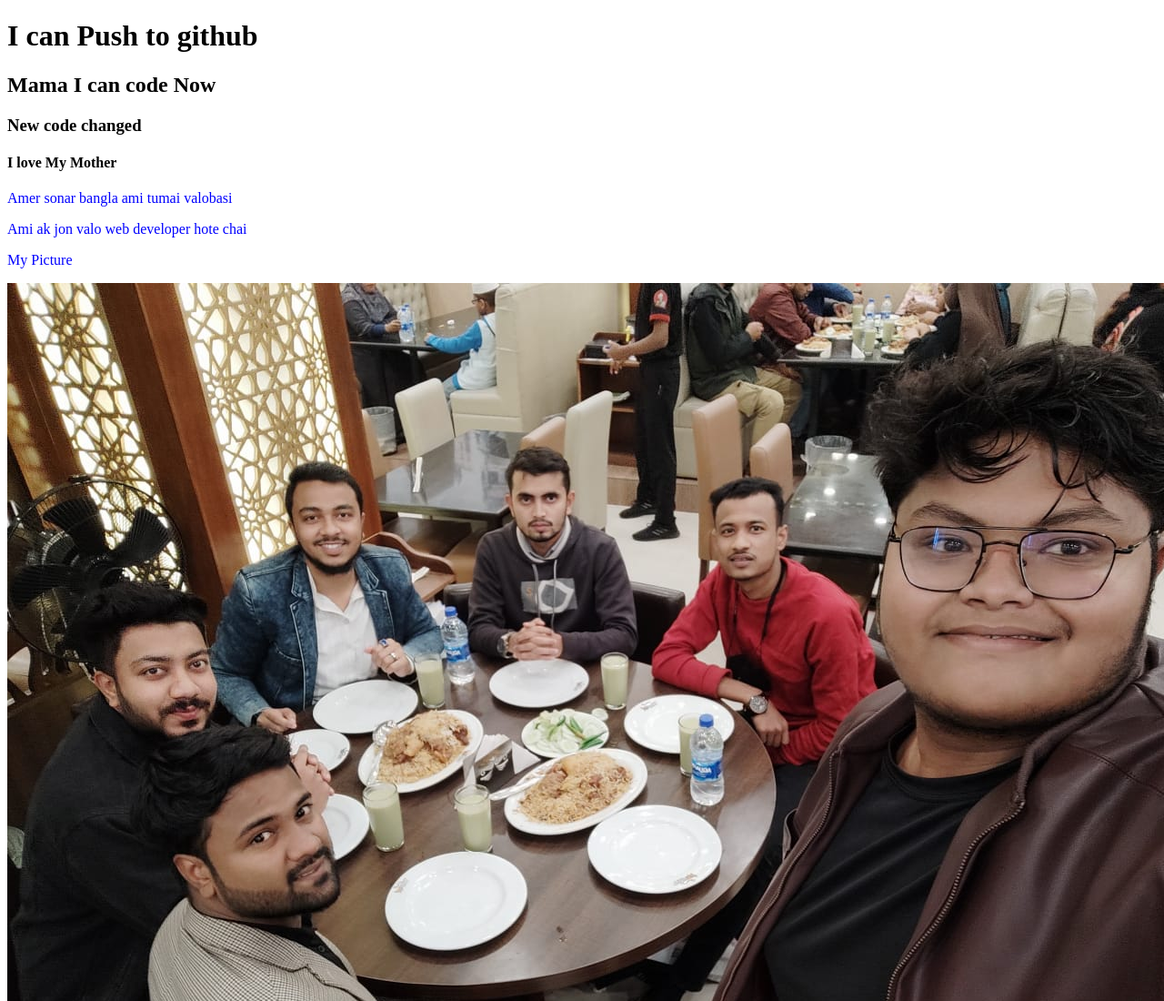
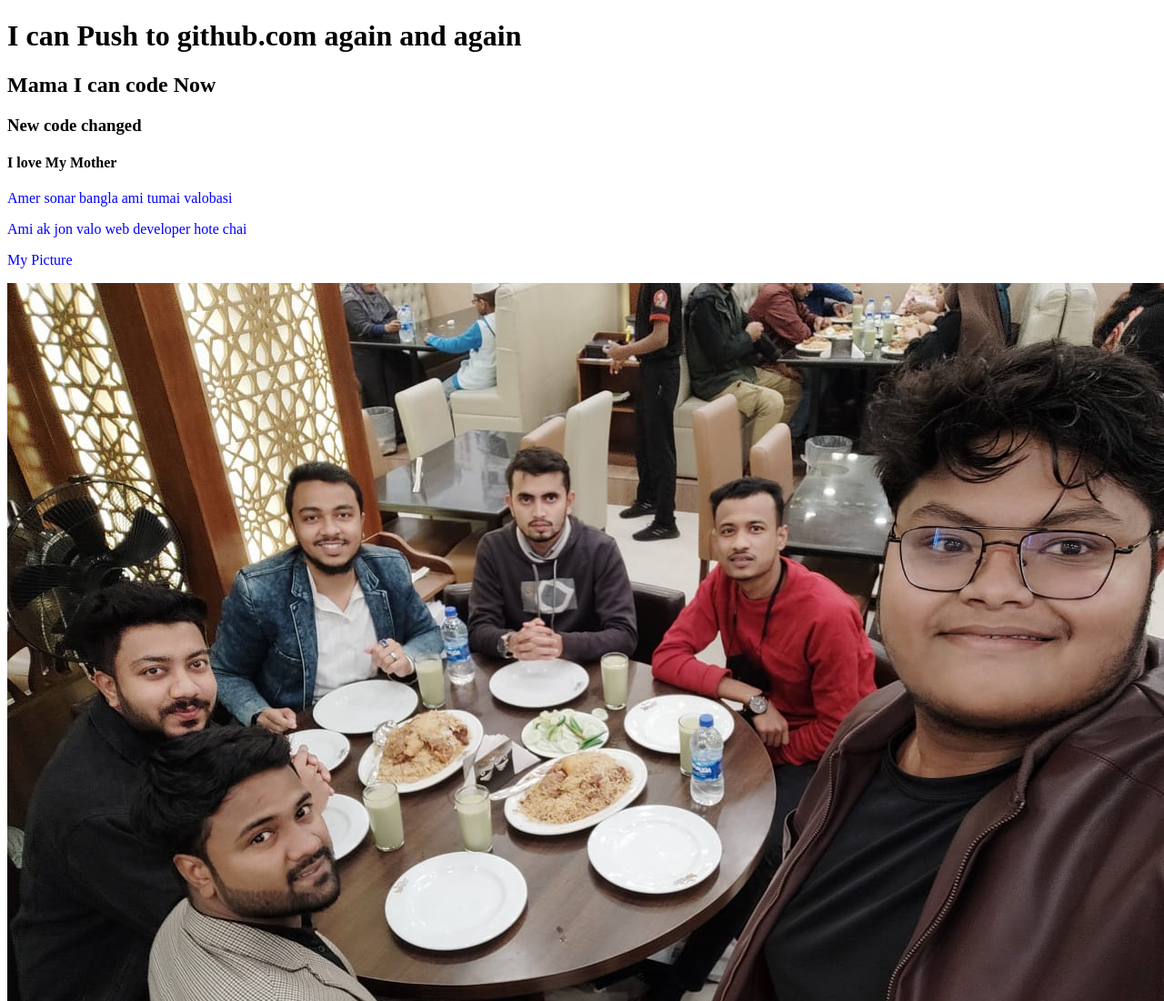
Before and after one commit to Aktarull/My-scend-repo, a plain HTML site: page index.html in a window 1280 px wide. Shown: the top 1100 px of the page at 91% size. Drawn offline with Linux system fonts and the light colour scheme.

Commit message:
Again code

```diff
--- a/index.html
+++ b/index.html
@@ -9,7 +9,7 @@
 
 </head>
 <body>
-    <h1> I can Push to github</h1>
+    <h1> I can Push to github.com again and again</h1>
     <h2>Mama I can code Now </h2>
     <h3> New code changed </h3>
     <h4> I love My Mother</h4>
```
